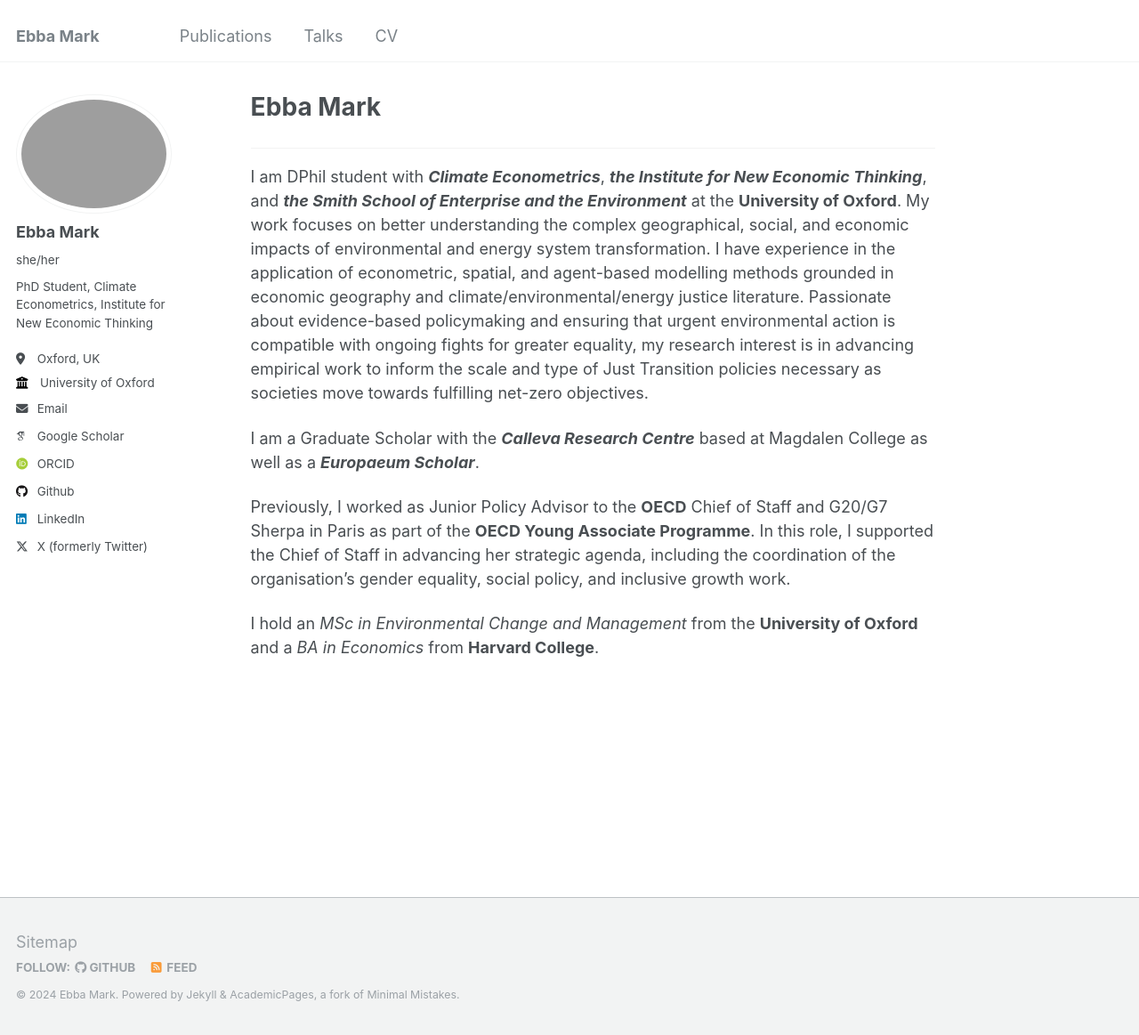
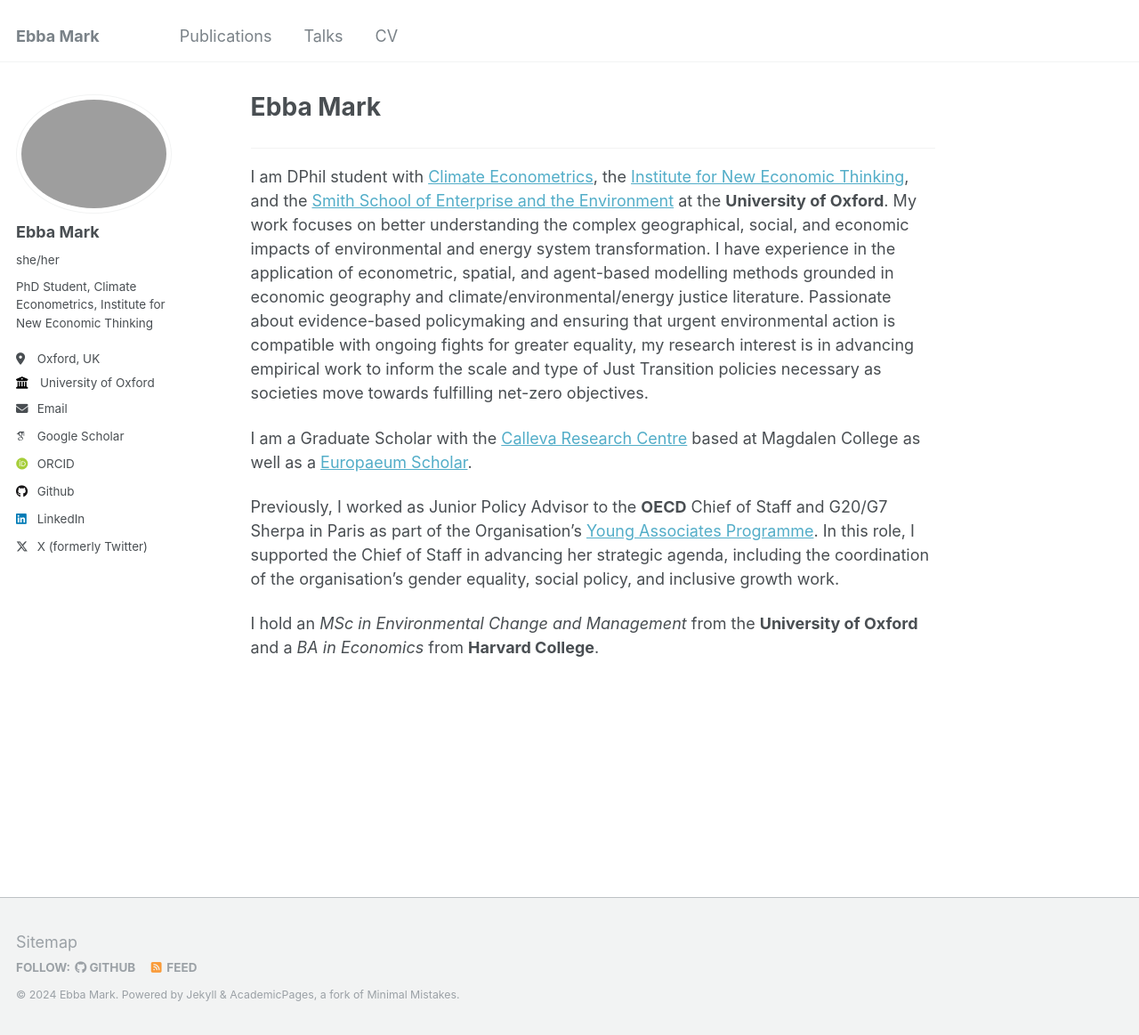
Before and after one commit to ebbam/ebba_website, a Jekyll site: the page built from _pages/about.md, in a window 1280 px wide and 1163 px high. Shown: the whole window at 89% size. Built offline with Jekyll 4.4.1, drawn with Linux system fonts in a browser that asks for light colours; some web fonts are replaced.

Commit message:
urls to about page

```diff
--- a/_pages/about.md
+++ b/_pages/about.md
@@ -9,10 +9,10 @@ redirect_from:
 
 
 ------------------
-I am DPhil student with ***Climate Econometrics***, ***the Institute for New Economic Thinking***, and ***the Smith School of Enterprise and the Environment*** at the **University of Oxford**. My work focuses on better understanding the complex geographical, social, and economic impacts of environmental and energy system transformation. I have experience in the application of econometric, spatial, and agent-based modelling methods grounded in economic geography and climate/environmental/energy justice literature. Passionate about evidence-based policymaking and ensuring that urgent environmental action is compatible with ongoing fights for greater equality, my research interest is in advancing empirical work to inform the scale and type of Just Transition policies necessary as societies move towards fulfilling net-zero objectives.
+I am DPhil student with [Climate Econometrics](https://www.climateeconometrics.org/), the [Institute for New Economic Thinking](https://www.inet.ox.ac.uk/), and the [Smith School of Enterprise and the Environment](https://www.smithschool.ox.ac.uk/) at the **University of Oxford**. My work focuses on better understanding the complex geographical, social, and economic impacts of environmental and energy system transformation. I have experience in the application of econometric, spatial, and agent-based modelling methods grounded in economic geography and climate/environmental/energy justice literature. Passionate about evidence-based policymaking and ensuring that urgent environmental action is compatible with ongoing fights for greater equality, my research interest is in advancing empirical work to inform the scale and type of Just Transition policies necessary as societies move towards fulfilling net-zero objectives.
 
-I am a Graduate Scholar with the ***Calleva Research Centre*** based at Magdalen College as well as a ***Europaeum Scholar***.
+I am a Graduate Scholar with the [Calleva Research Centre](https://callevacentre.org/) based at Magdalen College as well as a [Europaeum Scholar](https://europaeum.org/scholars/).
 
-Previously, I worked as Junior Policy Advisor to the **OECD** Chief of Staff and G20/G7 Sherpa in Paris as part of the **OECD Young Associate Programme**. In this role, I supported the Chief of Staff in advancing her strategic agenda, including the coordination of the organisation’s gender equality, social policy, and inclusive growth work.
+Previously, I worked as Junior Policy Advisor to the **OECD** Chief of Staff and G20/G7 Sherpa in Paris as part of the Organisation's [Young Associates Programme](https://www.oecd.org/en/about/careers/young-associates.html). In this role, I supported the Chief of Staff in advancing her strategic agenda, including the coordination of the organisation’s gender equality, social policy, and inclusive growth work.
 
 I hold an *MSc in Environmental Change and Management* from the **University of Oxford** and a *BA in Economics* from **Harvard College**.
```
